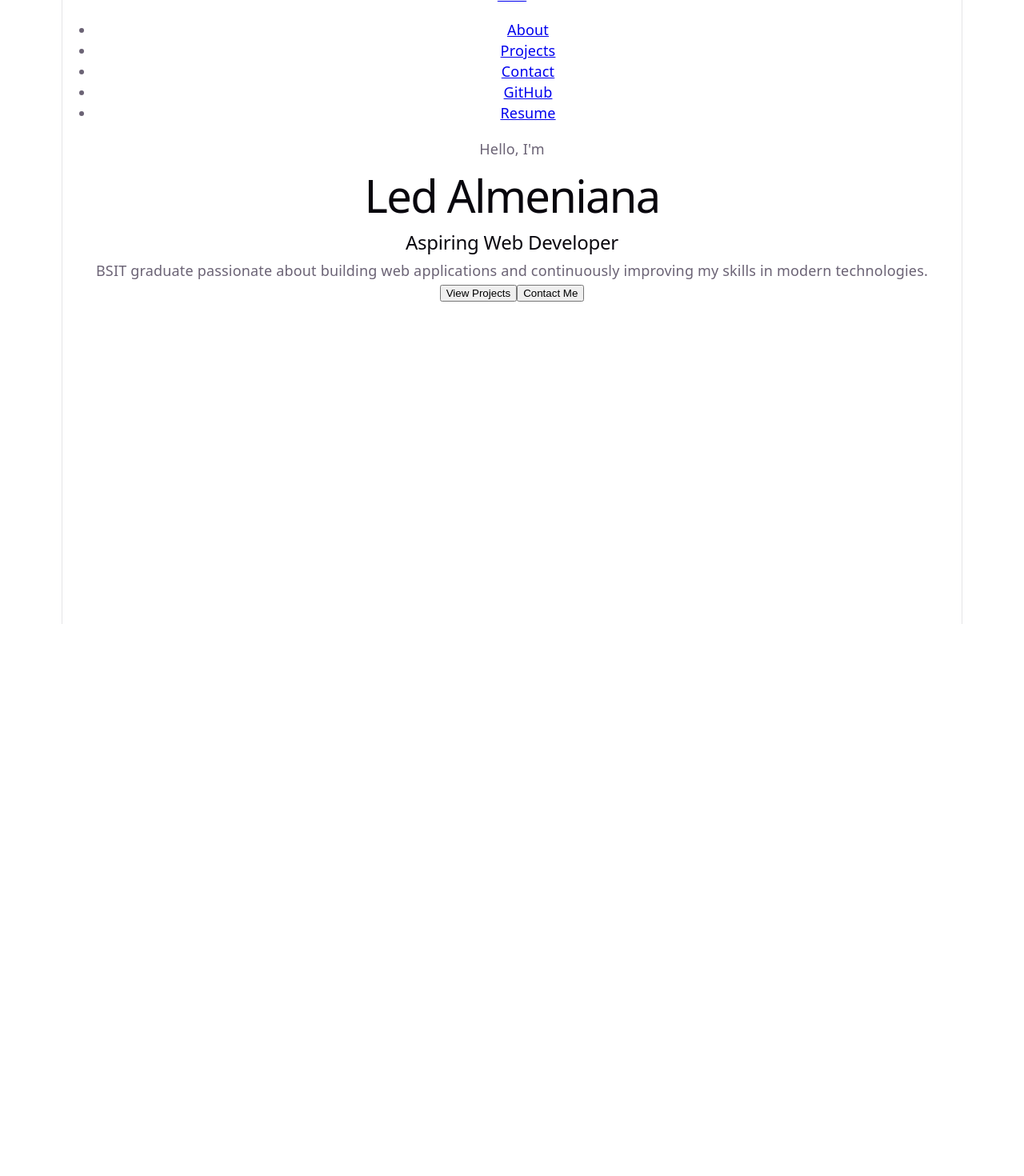
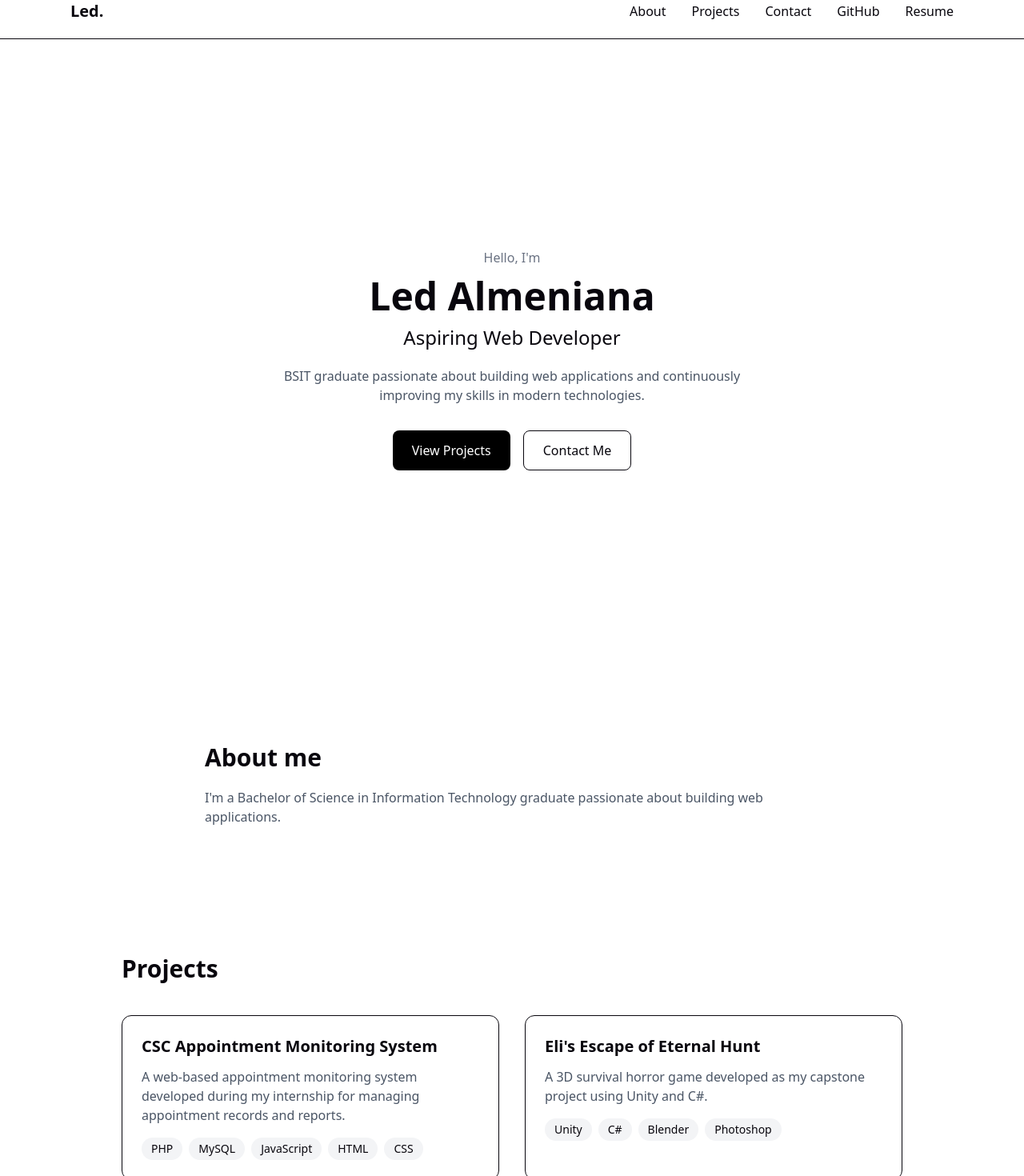
Before and after one commit to ledalmeniana444-bit/led-portfolio, a React app in the folder frontend/: page / in a window 1280 px wide. Shown: the part 20-1490 px from the top of the page at 80% size. Before the commit the page ends 800 px from the top, so only its background shows below. Built offline with nearby package versions, Linux system fonts and the light colour scheme; the HTML template or start-up script is replaced by a standard one.

Commit message:
Created about and projects section

```diff
--- a/frontend/src/App.jsx
+++ b/frontend/src/App.jsx
@@ -1,11 +1,15 @@
 import Navbar from "./components/layout/Navbar";
 import Hero from "./components/sections/Hero";
+import About from "./components/sections/About";
+import Projects from "./components/sections/Projects";
 
 function App(){
   return(
     <>
       <Navbar />
       <Hero />
+      <About/>
+      <Projects/>
     </>
   );
 }
--- /dev/null
+++ b/frontend/src/components/sections/About.jsx
@@ -0,0 +1,16 @@
+function About(){
+    return(
+        <section className="px-6 py-20">
+            <div className="mx-auto max-w-3xl">
+                <h2 className="text-3xl font-bold">
+                About me
+                </h2>
+
+                <p className="mt-5 text-gray-600">
+                    I'm a Bachelor of Science in Information Technology graduate passionate about building web applications.
+                </p>
+            </div>
+        </section>
+    );
+}
+export default About;
--- /dev/null
+++ b/frontend/src/components/sections/Projects.jsx
@@ -0,0 +1,56 @@
+function Projects() {
+  const projects = [
+    {
+      title: "CSC Appointment Monitoring System",
+      description:
+        "A web-based appointment monitoring system developed during my internship for managing appointment records and reports.",
+      technologies: ["PHP", "MySQL", "JavaScript", "HTML", "CSS"],
+    },
+    {
+      title: "Eli's Escape of Eternal Hunt",
+      description:
+        "A 3D survival horror game developed as my capstone project using Unity and C#.",
+      technologies: ["Unity", "C#", "Blender", "Photoshop"],
+    },
+  ];
+
+  return (
+    <section id="projects" className="py-20">
+      <div className="max-w-5xl mx-auto px-6">
+        <h2 className="text-3xl font-bold mb-10">
+          Projects
+        </h2>
+
+        <div className="grid md:grid-cols-2 gap-8">
+          {projects.map((project) => (
+            <div
+              key={project.title}
+              className="border rounded-xl p-6"
+            >
+              <h3 className="text-xl font-semibold mb-3">
+                {project.title}
+              </h3>
+
+              <p className="text-gray-600 mb-4">
+                {project.description}
+              </p>
+
+              <div className="flex flex-wrap gap-2">
+                {project.technologies.map((tech) => (
+                  <span
+                    key={tech}
+                    className="px-3 py-1 bg-gray-100 rounded-full text-sm"
+                  >
+                    {tech}
+                  </span>
+                ))}
+              </div>
+            </div>
+          ))}
+        </div>
+      </div>
+    </section>
+  );
+}
+
+export default Projects;
--- a/frontend/src/index.css
+++ b/frontend/src/index.css
@@ -1,53 +1,12 @@
+@import "tailwindcss";
+
 :root {
-  --text: #6b6375;
-  --text-h: #08060d;
-  --bg: #fff;
-  --border: #e5e4e7;
-  --code-bg: #f4f3ec;
-  --accent: #aa3bff;
-  --accent-bg: rgba(170, 59, 255, 0.1);
-  --accent-border: rgba(170, 59, 255, 0.5);
-  --social-bg: rgba(244, 243, 236, 0.5);
-  --shadow:
-    rgba(0, 0, 0, 0.1) 0 10px 15px -3px, rgba(0, 0, 0, 0.05) 0 4px 6px -2px;
-
-  --sans: system-ui, 'Segoe UI', Roboto, sans-serif;
-  --heading: system-ui, 'Segoe UI', Roboto, sans-serif;
-  --mono: ui-monospace, Consolas, monospace;
-
-  font: 18px/145% var(--sans);
-  letter-spacing: 0.18px;
-  color-scheme: light dark;
-  color: var(--text);
-  background: var(--bg);
+  font-family: system-ui, "Segoe UI", Roboto, sans-serif;
+  color: #08060d;
+  background: white;
   font-synthesis: none;
   text-rendering: optimizeLegibility;
   -webkit-font-smoothing: antialiased;
-  -moz-osx-font-smoothing: grayscale;
-
-  @media (max-width: 1024px) {
-    font-size: 16px;
-  }
-}
-
-@media (prefers-color-scheme: dark) {
-  :root {
-    --text: #9ca3af;
-    --text-h: #f3f4f6;
-    --bg: #16171d;
-    --border: #2e303a;
-    --code-bg: #1f2028;
-    --accent: #c084fc;
-    --accent-bg: rgba(192, 132, 252, 0.15);
-    --accent-border: rgba(192, 132, 252, 0.5);
-    --social-bg: rgba(47, 48, 58, 0.5);
-    --shadow:
-      rgba(0, 0, 0, 0.4) 0 10px 15px -3px, rgba(0, 0, 0, 0.25) 0 4px 6px -2px;
-  }
-
-  #social .button-icon {
-    filter: invert(1) brightness(2);
-  }
 }
 
 body {
@@ -55,57 +14,5 @@ body {
 }
 
 #root {
-  width: 1126px;
-  max-width: 100%;
-  margin: 0 auto;
-  text-align: center;
-  border-inline: 1px solid var(--border);
-  min-height: 100svh;
-  display: flex;
-  flex-direction: column;
-  box-sizing: border-box;
+  min-height: 100vh;
 }
-
-h1,
-h2 {
-  font-family: var(--heading);
-  font-weight: 500;
-  color: var(--text-h);
-}
-
-h1 {
-  font-size: 56px;
-  letter-spacing: -1.68px;
-  margin: 32px 0;
-  @media (max-width: 1024px) {
-    font-size: 36px;
-    margin: 20px 0;
-  }
-}
-h2 {
-  font-size: 24px;
-  line-height: 118%;
-  letter-spacing: -0.24px;
-  margin: 0 0 8px;
-  @media (max-width: 1024px) {
-    font-size: 20px;
-  }
-}
-p {
-  margin: 0;
-}
-
-code,
-.counter {
-  font-family: var(--mono);
-  display: inline-flex;
-  border-radius: 4px;
-  color: var(--text-h);
-}
-
-code {
-  font-size: 15px;
-  line-height: 135%;
-  padding: 4px 8px;
-  background: var(--code-bg);
-}
```
